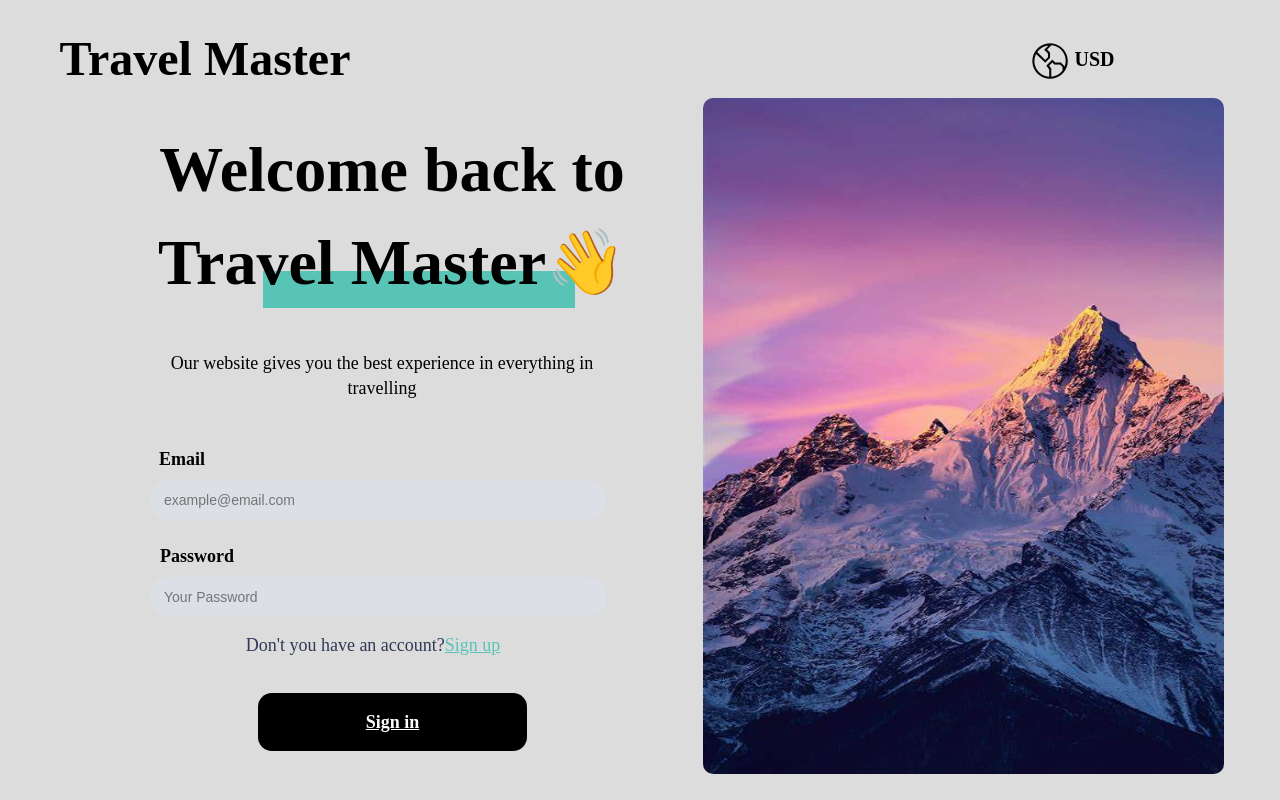
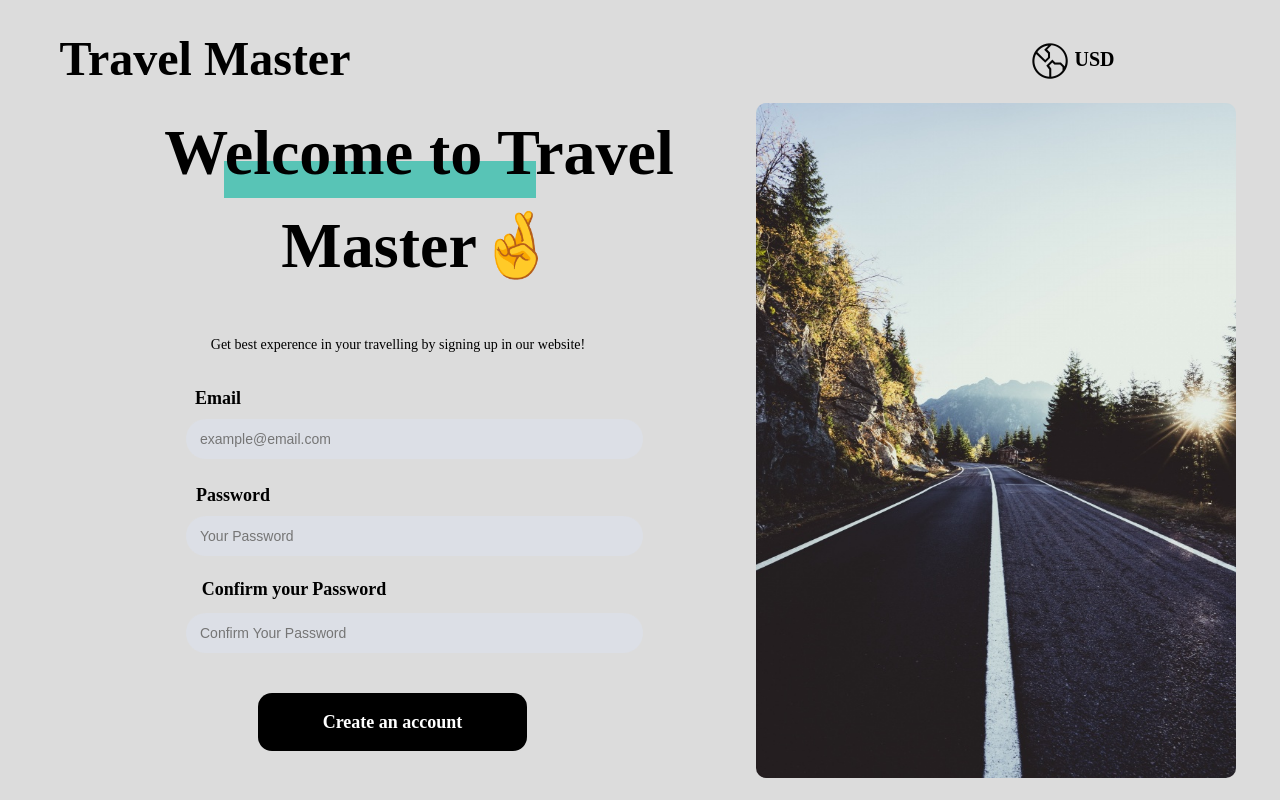
Before and after one commit to kuzzz02/TravelMaster, a Vue app in the folder tm-vue/: page /Register in a window 1280 px wide. Built offline with nearby package versions, Linux system fonts and the light colour scheme.

Commit message:
deploy router

```diff
--- a/tm-vue/src/App.vue
+++ b/tm-vue/src/App.vue
@@ -1,8 +1,8 @@
 <template>
   <div id="app">
-      <div class="title"></div>
       <Login/>
   </div>
+
 </template>
 
 <script>
@@ -18,29 +18,4 @@ export default {
 
 <style>
 
-/* .title{
-    text-align: center;
-    background-image: linear-gradient(to right, #fbc2eb, #a6c1ee);
-}
-.btn {
-    background-color: rgb(210,193,326);
-    border-radius:28px;
-    border:1px solid #ffffff;
-    display:inline-block;
-    cursor:pointer;
-    color:#ffffff;
-    font-family:Arial;
-    font-size:17px;
-    padding:16px 31px;
-    text-decoration:none;
-    text-shadow:0px 1px 0px #2f6627;
-    margin: 10px 20px;
-}
-.btn:hover {
-    background-color:rgb(180,193,237);
-}
-.btn:active {
-    position:relative;
-    top:1px;
-} */
 </style>
--- a/tm-vue/src/components/LoginPage.vue
+++ b/tm-vue/src/components/LoginPage.vue
@@ -10,11 +10,11 @@
         <div class="Pas">Password</div>
         <div class="USD">USD</div>
         <div class="bt">
-            <router-link to="./ExplorePage.vue" class="white-text">Sign in</router-link>
+            <div @click=goExplore class="white-text">Sign in</div>
         </div>
         <div class="SU">
             <span class="black-text">Don't you have an account?</span>
-            <router-link to="./Registerpage.vue" class="green-text">Sign up</router-link>
+            <div @click=goRegister class="green-text">Sign up</div>
         </div>
         <div class="input_Email">
             <input type="text" placeholder="example@email.com">
@@ -22,7 +22,7 @@
         <div class="input_Pas">
             <input type="password" placeholder="Your Password" @input="handlePasswordInput">
         </div>
-
+        <router-view></router-view>
     </div>
 </template>
 
@@ -34,6 +34,12 @@ export default {
       const inputValue = event.target.value;
       const hiddenValue = "*".repeat(inputValue.length);
       event.target.value = hiddenValue;
+    },
+    goRegister(){
+        this.$router.push({name:"Register"})
+    },
+    goExplore(){
+        this.$router.push({name:"Explore"})
     }
   }
 }
--- a/tm-vue/src/components/RegisterPage.vue
+++ b/tm-vue/src/components/RegisterPage.vue
@@ -11,7 +11,7 @@
         <div class="CP">Confirm your Password</div>
         <div class="USD">USD</div>
         <div class="bt">
-            <router-link to="./ExplorePage.vue" class="white-text">Create an account</router-link>
+            <div @click=goExplore class="white-text">Create an account</div>
         </div>
         <div class="input_Email">
             <input type="text" placeholder="example@email.com">
@@ -33,6 +33,9 @@ export default {
       const inputValue = event.target.value;
       const hiddenValue = "*".repeat(inputValue.length);
       event.target.value = hiddenValue;
+    },
+    goExplore(){
+        this.$router.push({name:"Explore"})
     }
   }
 }
--- a/tm-vue/src/main.js
+++ b/tm-vue/src/main.js
@@ -1,12 +1,9 @@
 import { createApp } from "vue"
 import App from './App.vue'
+import router from './router'
 import ElementPlus from 'element-plus'
 import 'element-plus/dist/index.css'
 // import * as ElementPlusIconsVue from '@element-plus/icons-vue'
-import router from './router'
 
-const app =createApp(App)
 
-app.use(router)
-app.use(ElementPlus)
-app.mount('#app')
+createApp(App).use(router).use(ElementPlus).mount('#app')
--- a/tm-vue/src/router.js
+++ b/tm-vue/src/router.js
@@ -7,12 +7,12 @@ const routes =  [
     component:() => import("./components/LoginPage.vue")
   },
   {
-    path: "/RegisterPage",
+    path: "/Register",
     name: "Register",
     component:() => import("./components/RegisterPage.vue")
   },
   {
-    path: "/ExplorePage",
+    path: "/Explore",
     name: "Explore",
     component:() => import("./components/ExplorePage.vue")
   }
```
